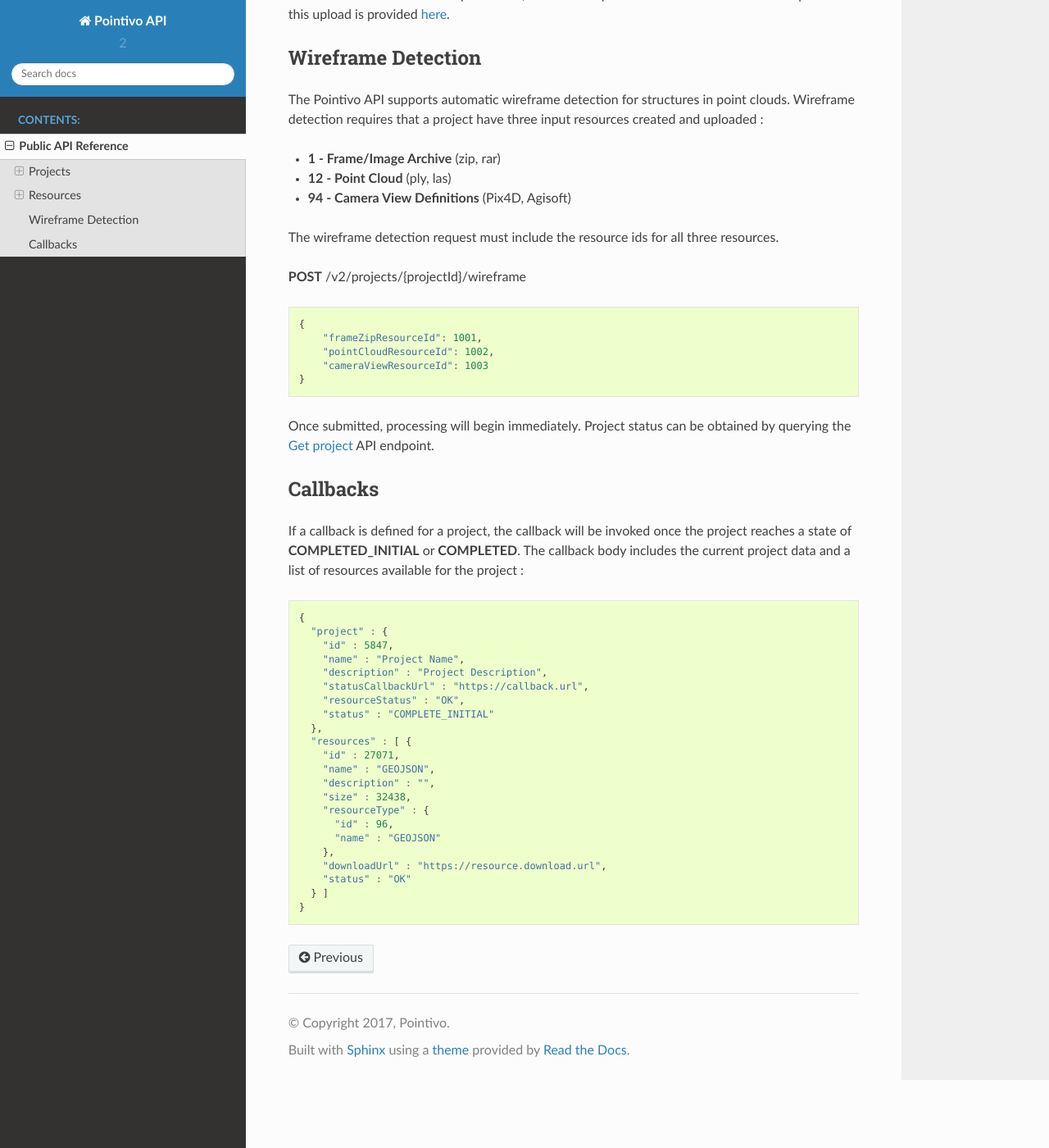
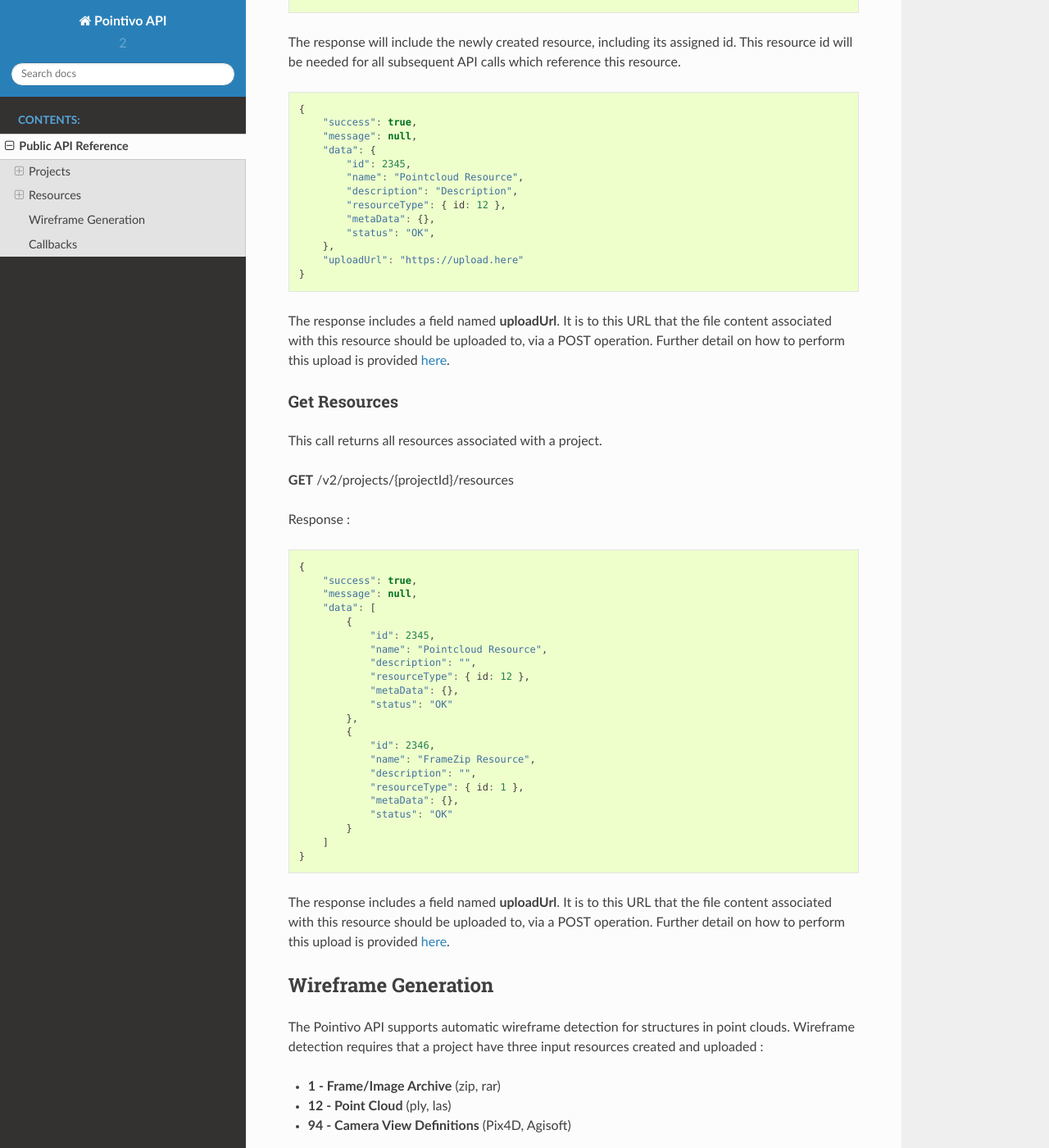
Before and after one commit to Pointivo/APIDocs, a Sphinx documentation site: the page built from docs/reference.rst, in a window 1280 px wide and 1400 px high, scrolled down 3623 px. Shown: the whole window at 82% size. Built offline with Sphinx 7.4.7 and the Read the Docs theme 2.0.0, drawn with Linux system fonts in a browser that asks for light colours; some of the changed text lies outside the part shown.

Commit message:
get resources

```diff
--- a/docs/reference.rst
+++ b/docs/reference.rst
@@ -33,9 +33,10 @@ Projects have a field named **status** that can have one of the following values
 * **COMPLETE_INITIAL** - Project is processing, but initial outputs are available
 * **COMPLETE** - Project is complete, and no further outputs will be generated
 
+Projects also have a field **resourceStatus**, which indicates the most severe problem detected with Resources associated with the Project.   See `Resource Status`_ for further informaiton.
 
 --------------
-Create project
+Create Project
 --------------
 
 This call creates a new project within the Pointivo API.
@@ -72,7 +73,7 @@ The response will include the newly created project, including its assigned id.
 .. _getprojectlabel:
 
 --------------
-Get project
+Get Project
 --------------
 
 Project data can be retrieved using a GET request :
@@ -98,7 +99,7 @@ The response will include the current project data :
 
 
 --------------
-Update project
+Update Project
 --------------
 
 Project data can be updated using this API method.    Only the fields shown below may be modified.
@@ -140,6 +141,20 @@ Resources are used to represent file content in the Pointivo API.    A resource
 
 Once an input resource is defined on a project, the file content may then be uploaded.    The response to the resource create API call includes a temporary URL for the file upload.
 
+-----------------
+Resource Status
+-----------------
+
+Resources have a **status** field which indicates whether the file content was usable during processing.   The **status** field can have the following values :
+
+* **OK** - There were no issues processing the resource
+* **PROBLEM** - A problem with the resource was detected, but the system was able to continue processing
+* **UNUSABLE** - The system was unable to process the resource, and the system was unable to continue processing
+
+-----------------
+Resource Types
+-----------------
+
 The Pointivo API handles a defined set of resource types, each given a unique numeric identifier.
 
 * **1  - Frame/Image Archive** (zip, rar)
@@ -148,9 +163,8 @@ The Pointivo API handles a defined set of resource types, each given a unique nu
 * **96 - GEOJSON**
 * **97 - DXF**
 
-
 -----------------
-Create resource
+Create Resource
 -----------------
 
 This call creates a new resource within the Pointivo API.
@@ -165,6 +179,7 @@ The only required field in the create resource endpoint is **resourceType**.
         "name": "Pointcloud Resource",
         "description": "Description"
         "resourceType": { id: 12 } // Point Cloud resource type
+        "metaData": {} // optional resource metadata
     }
 
 The response will include the newly created resource, including its assigned id.  This resource id will be needed for all subsequent API calls which reference this resource.
@@ -179,6 +194,7 @@ The response will include the newly created resource, including its assigned id.
             "name": "Pointcloud Resource",
             "description": "Description",
             "resourceType": { id: 12 },
+            "metaData": {},
             "status": "OK",
         },
         "uploadUrl": "https://upload.here"
@@ -186,10 +202,48 @@ The response will include the newly created resource, including its assigned id.
 
 The response includes a field named **uploadUrl**.   It is to this URL that the file content associated with this resource should be uploaded to, via a POST operation.  Further detail on how to perform this upload is provided `here <http://docs.aws.amazon.com/AmazonS3/latest/dev/PresignedUrlUploadObject.html>`_.
 
+-----------------
+Get Resources
+-----------------
 
-===================
-Wireframe Detection
-===================
+This call returns all resources associated with a project.
+
+
+**GET** /v2/projects/{projectId}/resources
+
+Response :
+
+.. code-block:: javascript
+
+    {
+        "success": true,
+        "message": null,
+        "data": [
+            {
+                "id": 2345,
+                "name": "Pointcloud Resource",
+                "description": "",
+                "resourceType": { id: 12 },
+                "metaData": {},
+                "status": "OK"
+            },
+            {
+                "id": 2346,
+                "name": "FrameZip Resource",
+                "description": "",
+                "resourceType": { id: 1 },
+                "metaData": {},
+                "status": "OK"
+            }
+        ]
+    }
+
+The response includes a field named **uploadUrl**.   It is to this URL that the file content associated with this resource should be uploaded to, via a POST operation.  Further detail on how to perform this upload is provided `here <http://docs.aws.amazon.com/AmazonS3/latest/dev/PresignedUrlUploadObject.html>`_.
+
+
+====================
+Wireframe Generation
+====================
 
 The Pointivo API supports automatic wireframe detection for structures in point clouds.   Wireframe detection requires that a project have three input resources created and uploaded :
 
@@ -210,7 +264,7 @@ The wireframe detection request must include the resource ids for all three reso
         "cameraViewResourceId": 1003
     }
 
-Once submitted, processing will begin immediately.   Project status can be obtained by querying the `Get project`_ API endpoint.
+Once submitted, processing will begin immediately.   Project status can be obtained by querying the `Get Project`_ API endpoint.
 
 
 
@@ -224,24 +278,27 @@ If a callback is defined for a project, the callback will be invoked once the pr
 .. code-block:: javascript
 
     {
-      "project" : {
-        "id" : 5847,
-        "name" : "Project Name",
-        "description" : "Project Description",
-        "statusCallbackUrl" : "https://callback.url",
-        "resourceStatus" : "OK",
-        "status" : "COMPLETE_INITIAL"
+      "project": {
+        "id": 5847,
+        "name": "Project Name",
+        "description": "Project Description",
+        "statusCallbackUrl": "https://callback.url",
+        "resourceStatus": "OK",
+        "status": "COMPLETE_INITIAL"
       },
-      "resources" : [ {
-        "id" : 27071,
-        "name" : "GEOJSON",
-        "description" : "",
-        "size" : 32438,
-        "resourceType" : {
-          "id" : 96,
-          "name" : "GEOJSON"
-        },
-        "downloadUrl" : "https://resource.download.url",
-        "status" : "OK"
-      } ]
+      "resources": [
+        {
+          "id": 27071,
+          "name": "GEOJSON",
+          "description": "",
+          "size": 32438,
+          "resourceType": {
+            "id": 96,
+            "name": "GEOJSON"
+          },
+          "metaData": {},
+          "downloadUrl": "https://resource.download.url",
+          "status": "OK"
+        }
+      ]
     }
```
